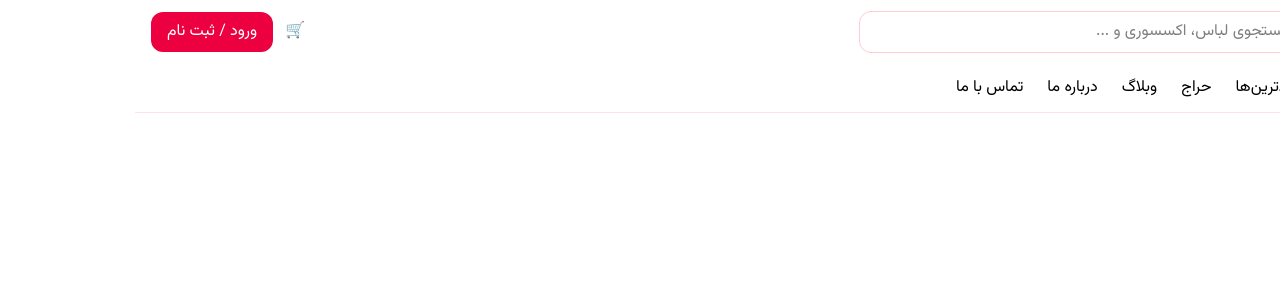
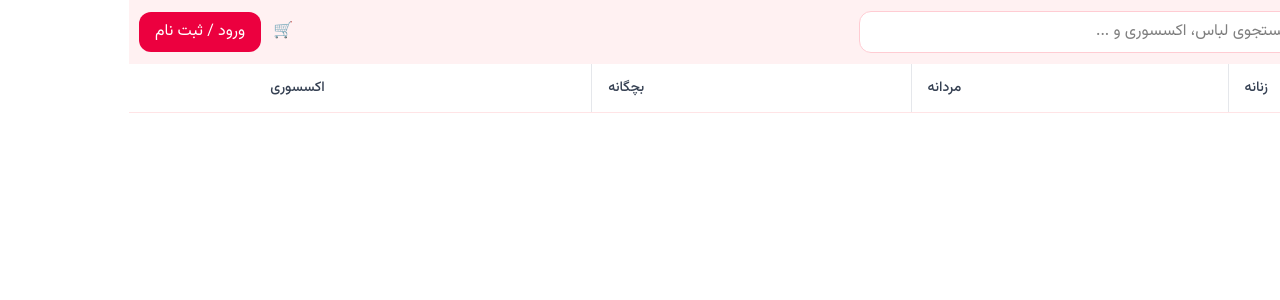
Before and after one commit to ali-and-sina/isfdress-v2, a Next.js app: page / in a window 1280 px wide. Shown: the top 300 px of the page. Built offline with nearby package versions, Linux system fonts and the light colour scheme; grey boxes are pictures that could not be loaded.

Commit message:
fixed navbar with new cat styles

```diff
--- a/src/components/navbar/DesktopNav.jsx
+++ b/src/components/navbar/DesktopNav.jsx
@@ -9,7 +9,7 @@ export default function DesktopNav({ activeMegaMenu, setActiveMegaMenu }) {
   return (
     <div className="hidden md:block">
       {/* top row */}
-      <div className="flex h-16 items-center">
+      <div className="flex h-16 items-center bg-rose-50 px-2.5">
         {/* Right section */}
         <div className="flex items-center gap-5">
           <Logo />
@@ -34,17 +34,22 @@ export default function DesktopNav({ activeMegaMenu, setActiveMegaMenu }) {
       </div>
 
       {/* second row */}
-      <nav className="flex h-12 items-center gap-6">
+      <nav className="flex h-12 w-full items-center justify-around divide-x divide-gray-200">
         {navbarItems.map((item) => (
           <div
             key={item.id}
-            className="relative flex h-full items-center"
+            className="relative flex h-full items-center px-4"
             onMouseEnter={() =>
               item.megaMenuItems && setActiveMegaMenu(item.id)
             }
             onMouseLeave={() => setActiveMegaMenu(null)}
           >
-            <Link href={item.slug}>{item.title}</Link>
+            <Link
+              href={item.slug}
+              className="relative py-2 text-sm font-medium text-gray-700 transition-colors duration-200 after:absolute after:bottom-0 after:right-0 after:h-[2px] after:w-0 after:bg-rose-500 after:transition-all after:duration-300 hover:text-rose-600 hover:after:w-full"
+            >
+              {item.title}
+            </Link>
 
             {activeMegaMenu === item.id && item.megaMenuItems && (
               <MegaMenu items={item.megaMenuItems} />
--- a/src/components/navbar/MegaMenu.jsx
+++ b/src/components/navbar/MegaMenu.jsx
@@ -1,34 +1,21 @@
 import Link from "next/link";
 
 export default function MegaMenu({ items }) {
-  // items = categoriesWithSubCategories (زنانه، مردانه، بچگانه، اکسسوری)
+  // items = subcategories belonging to this one category
   return (
-    <div className="absolute right-0 top-full w-[850px] rounded-2xl border border-rose-200 bg-white p-6 shadow-lg">
-      <div className="grid grid-cols-4 gap-6">
-        {items.map((category) => (
-          <div key={category.id}>
+    <div className="absolute right-0 top-full w-64 rounded-2xl border border-rose-200 bg-white p-3 shadow-lg">
+      <ul className="space-y-1">
+        {items.map((sub) => (
+          <li key={sub.id}>
             <Link
-              href={`/productCategory/${category.slug}`}
-              className="mb-3 block text-sm font-bold text-rose-800 hover:text-rose-600"
+              href={`/productCategory/${sub.slug}`}
+              className="block rounded-lg px-3 py-2 text-sm text-gray-700 transition-colors hover:bg-rose-50 hover:text-rose-600"
             >
-              {category.name}
+              {sub.name}
             </Link>
-
-            <ul className="space-y-2">
-              {category.subCategories?.map((sub) => (
-                <li key={sub.id}>
-                  <Link
-                    href={`/productCategory/${sub.slug}`}
-                    className="text-sm text-gray-600 hover:text-rose-600"
-                  >
-                    {sub.name}
-                  </Link>
-                </li>
-              ))}
-            </ul>
-          </div>
+          </li>
         ))}
-      </div>
+      </ul>
     </div>
   );
 }
--- a/src/components/navbar/MobileDrawer.jsx
+++ b/src/components/navbar/MobileDrawer.jsx
@@ -5,14 +5,14 @@ import { useState } from "react";
 import { navbarItems } from "@/data/navbarData";
 
 export default function MobileDrawer({ mobileMenuOpen, closeDrawer }) {
-  // view.level: "main" | "categories" | "sub"
-  const [view, setView] = useState({ level: "main" });
+  // null = showing the main category list; otherwise holds the active category item
+  const [activeItem, setActiveItem] = useState(null);
 
   if (!mobileMenuOpen) return null;
 
   const resetAndClose = () => {
     closeDrawer();
-    setView({ level: "main" });
+    setActiveItem(null);
   };
 
   return (
@@ -20,8 +20,7 @@ export default function MobileDrawer({ mobileMenuOpen, closeDrawer }) {
       <div onClick={resetAndClose} className="fixed inset-0 z-[60] bg-black/30" />
 
       <aside className="fixed right-0 top-0 z-[70] h-full w-72 overflow-y-auto bg-white shadow-2xl">
-        {/* MAIN: محصولات / جدیدترین‌ها / حراج / وبلاگ ... */}
-        {view.level === "main" && (
+        {!activeItem ? (
           <>
             <div className="flex items-center justify-between border-b p-4">
               <span className="font-bold text-rose-800">منو</span>
@@ -29,94 +28,36 @@ export default function MobileDrawer({ mobileMenuOpen, closeDrawer }) {
             </div>
 
             <div className="space-y-2 p-3">
-              {navbarItems.map((item) => {
-                if (item.megaMenuItems) {
-                  return (
+              {navbarItems.map((item) => (
                 <button
                   key={item.id}
-                      onClick={() => setView({ level: "categories", topItem: item })}
+                  onClick={() => setActiveItem(item)}
                   className="flex w-full justify-between rounded-lg px-3 py-2 hover:bg-rose-50"
                 >
                   {item.title}
                   <span>‹</span>
                 </button>
-                  );
-                }
-
-                return (
-                  <Link
-                    key={item.id}
-                    href={item.slug}
-                    onClick={resetAndClose}
-                    className="block rounded-lg px-3 py-2 hover:bg-rose-50"
-                  >
-                    {item.title}
-                  </Link>
-                );
-              })}
+              ))}
             </div>
           </>
-        )}
-
-        {/* LEVEL 2: زنانه / مردانه / بچگانه / اکسسوری */}
-        {view.level === "categories" && (
+        ) : (
           <>
             <div className="flex items-center justify-between border-b p-4">
-              <button onClick={() => setView({ level: "main" })}>برگشت</button>
-              <span>{view.topItem.title}</span>
+              <button onClick={() => setActiveItem(null)}>برگشت</button>
+              <span>{activeItem.title}</span>
               <button onClick={resetAndClose}>✕</button>
             </div>
 
             <div className="space-y-2 p-3">
               <Link
-                href={view.topItem.slug}
+                href={activeItem.slug}
                 onClick={resetAndClose}
                 className="block rounded-lg px-3 py-2 font-medium text-rose-700 hover:bg-rose-50"
               >
-                مشاهده همه محصولات
+                مشاهده همه {activeItem.title}
               </Link>
 
-              {view.topItem.megaMenuItems.map((category) => (
-                <button
-                  key={category.id}
-                  onClick={() =>
-                    setView({ level: "sub", category, topItem: view.topItem })
-                  }
-                  className="flex w-full justify-between rounded-lg px-3 py-2 hover:bg-rose-50"
-                >
-                  {category.name}
-                  <span>‹</span>
-                </button>
-              ))}
-            </div>
-          </>
-        )}
-
-        {/* LEVEL 3: پیراهن مجلسی / دامن / بلوز ... (subcategories of a category) */}
-        {view.level === "sub" && (
-          <>
-            <div className="flex items-center justify-between border-b p-4">
-              <button
-                onClick={() =>
-                  setView({ level: "categories", topItem: view.topItem })
-                }
-              >
-                برگشت
-              </button>
-              <span>{view.category.name}</span>
-              <button onClick={resetAndClose}>✕</button>
-            </div>
-
-            <div className="space-y-2 p-3">
-              <Link
-                href={`/productCategory/${view.category.slug}`}
-                onClick={resetAndClose}
-                className="block rounded-lg px-3 py-2 font-medium text-rose-700 hover:bg-rose-50"
-              >
-                مشاهده همه {view.category.name}
-              </Link>
-
-              {view.category.subCategories?.map((sub) => (
+              {activeItem.megaMenuItems?.map((sub) => (
                 <Link
                   key={sub.id}
                   href={`/productCategory/${sub.slug}`}
--- a/src/components/navbar/MobileNav.jsx
+++ b/src/components/navbar/MobileNav.jsx
@@ -5,7 +5,7 @@ import Logo from "./Logo";
 export default function MobileNav({ openDrawer }) {
   return (
     <div className="md:hidden">
-      <div className="flex h-14 items-center justify-between gap-2">
+      <div className="flex h-14 items-center justify-between gap-2 bg-rose-50 px-2.5">
         <button
           onClick={openDrawer}
           className="rounded-lg border border-rose-200 bg-white p-2"
--- a/src/components/navbar/navbar.jsx
+++ b/src/components/navbar/navbar.jsx
@@ -13,7 +13,7 @@ export default function Navbar() {
   const [mobileMenuOpen, setMobileMenuOpen] = useState(false);
 
   return (
-    <header className="border-b border-rose-100 bg-white px-4">
+    <header className="border-b border-rose-100 bg-white ">
       <DesktopNav
         activeMegaMenu={activeMegaMenu}
         setActiveMegaMenu={setActiveMegaMenu}
--- a/src/data/navbarData.js
+++ b/src/data/navbarData.js
@@ -2,36 +2,10 @@
 
 import { categoriesWithSubCategories } from "./categories";
 
-export const navbarItems = [
-  {
-    id: 1,
-    title: "محصولات",
-    slug: "/products",
-    megaMenuItems: categoriesWithSubCategories, // each category carries its own .subCategories
-  },
-  {
-    id: 2,
-    title: "جدیدترین‌ها",
-    slug: "/new-arrivals",
-  },
-  {
-    id: 3,
-    title: "حراج",
-    slug: "/sale",
-  },
-  {
-    id: 4,
-    title: "وبلاگ",
-    slug: "/blog",
-  },
-  {
-    id: 5,
-    title: "درباره ما",
-    slug: "/about",
-  },
-  {
-    id: 6,
-    title: "تماس با ما",
-    slug: "/contact",
-  },
-];
+// each category IS a nav item — its subcategories become the dropdown
+export const navbarItems = categoriesWithSubCategories.map((category) => ({
+  id: category.id,
+  title: category.name,
+  slug: `/productCategory/${category.slug}`,
+  megaMenuItems: category.subCategories,
+}));
```
Also changed, not shown: public/images/logo.png (added). Lines whose indentation alone changed are shown as unchanged.
